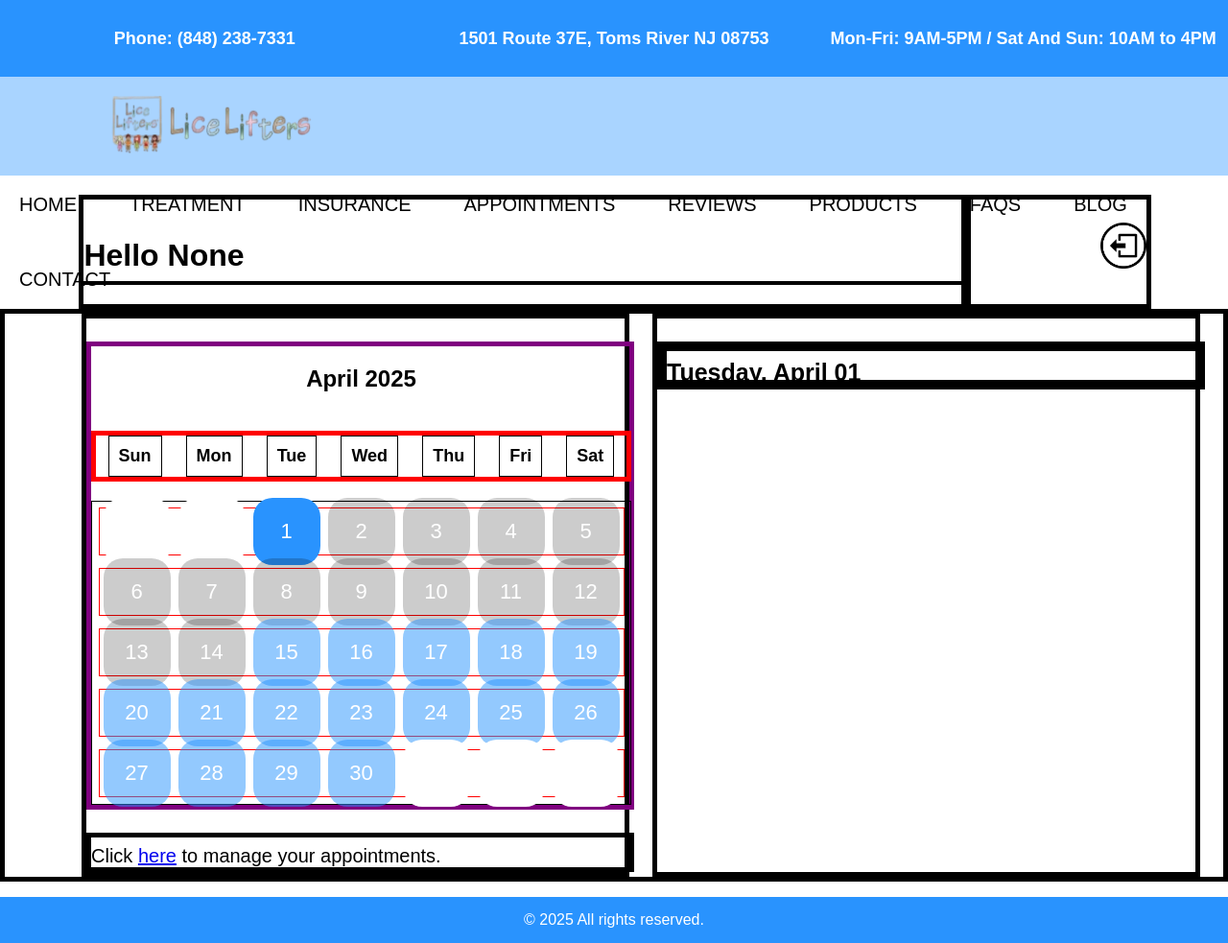
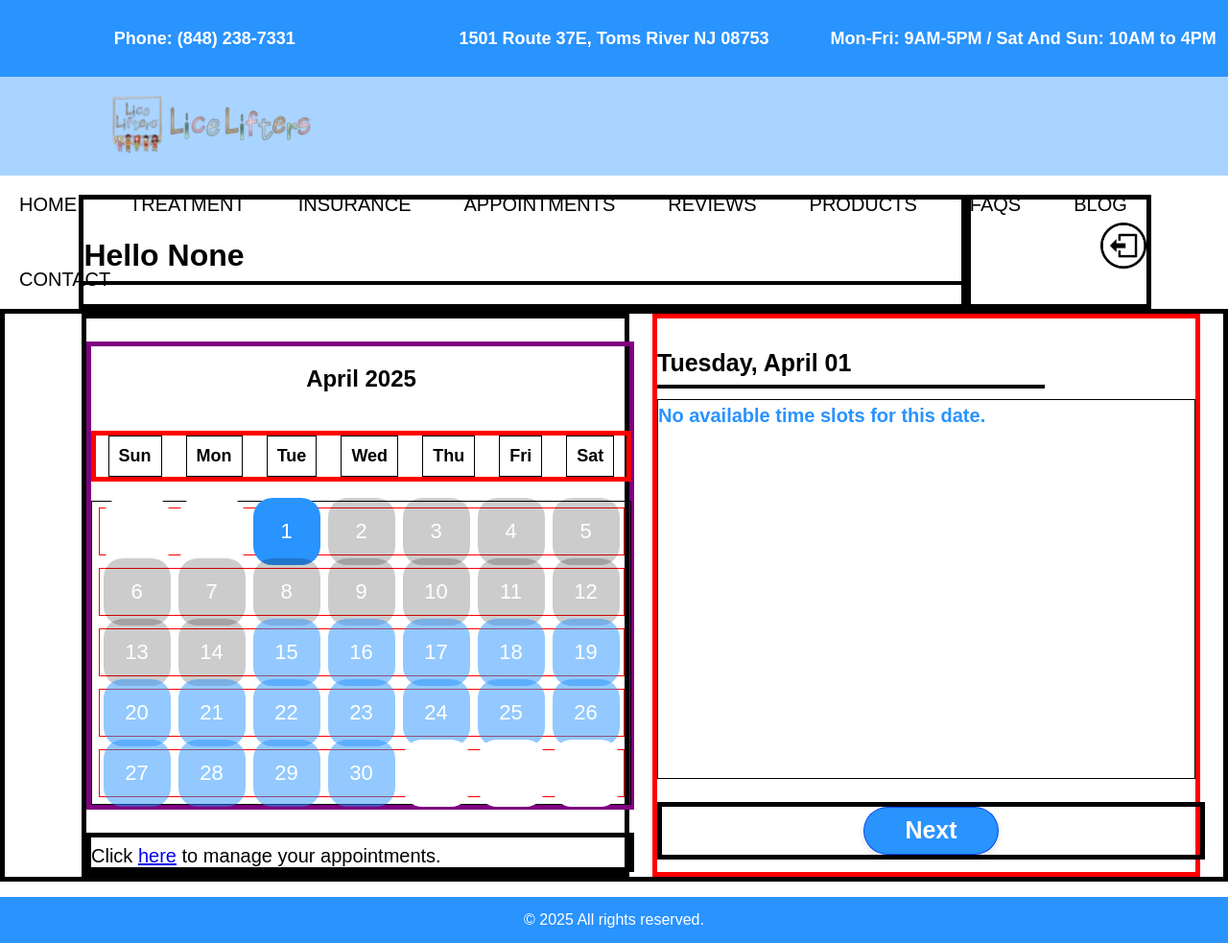
Before and after one commit to SulmanAwan/Lice-Lifters-EasyBook, a Flask app: page /customer/homepage?selected_date=2025-04-01 in a window 1280 px wide. Shown: the whole page at 96% size. Run offline with Flask 3, Linux system fonts and the light colour scheme; tables that the repository leaves empty hold one stand-in row (values such as "Sample post").

Commit message:
Route for rendering timeslots
- Created the route to handle rendering the available timeslots for the selected_date
- Made sure required data is being passed into the book appointment page

```diff
--- a/admin/templates/admin_homepage.html
+++ b/admin/templates/admin_homepage.html
@@ -54,7 +54,7 @@
                     Manage Bookings
                 </a>
                 <a href="{{ url_for('admin.admin_homepage') }}" class="admin-button">
-                    Fill Monthly Timeslots
+                    Manage Timeslots
                 </a>
             </div>
         </div>
--- a/customer/customer.py
+++ b/customer/customer.py
@@ -45,6 +45,9 @@ def customer_homepage():
     # Check if the selected date is blocked (Used for how the 'block' button will be displayed)
     is_blocked = check_if_date_blocked(selected_date)
 
+    # Get all the available timeslots for the selected_date and render them in the page
+    available_timeslots = get_available_timeslots_for_date(selected_date)
+
     # Finaally we pass in all the data required to render the homepage components (calendar, shifts, bookings, etc)
     return render_template('customer_homepage.html',
                           name=name, # Displayed on the top right of the page
@@ -54,7 +57,8 @@ def customer_homepage():
                           current_month=current_month, # The current month number (1-12)
                           current_year=current_year, # The current year (YYYY)
                           current_month_name=current_month_name, # The current month name (ie: January)
-                          is_blocked=is_blocked) # Boolean value indicating if the selected_date is blocked or not (used for configuring button text)
+                          is_blocked=is_blocked,    # Boolean value indicating if the selected_date is blocked or not (used for configuring button text)
+                          available_timeslots=available_timeslots)  # Available timeslots for the selected date
 
 
 def generate_calendar(year, month, selected_date):
@@ -215,7 +219,79 @@ def check_if_date_blocked(date):
     # We return the boolean value indicating if the date is blocked or not
     return blocked
 
+def format_time(datetime_delta):
+    # Helper method for converting the TIME datatypes from the database (HH:MM:SS) to a 12-hour string format with AM/PM
+
+    # We get the datetime_delta objects from the database and convert them to seconds
+    total_seconds = datetime_delta.total_seconds()
+
+    # We convert the total seconds to hours and minutes and parse them into integers (no longer objects)
+    hours = int(total_seconds // 3600)
+    minutes = int((total_seconds % 3600) // 60)
+
+    # Now that we have the hours we can determine whether the passed in time is AM or PM
+    if hours < 12:
+        period = "AM"
+    else:
+        period = "PM"
+
+    # We need to convert the hours from military time to a 12-hour format
+    display_hours = hours % 12
+
+    # If the hours are 0 it means it is 12 o clock and we need to display it as 12 instead of 0
+    if display_hours == 0:
+        display_hours = 12
+
+    # We return a formatted string that contains the time in the format 'HH:MM AM/PM'
+    return f"{display_hours}:{minutes:02d} {period}"
+
+def get_available_timeslots_for_date(date):
+
+    # Connect to database
+    conn = get_db_connection()
+    cursor = conn.cursor(dictionary=True)
+
+    try:
+        # Get the available timeslots for the selected date (current_bookings < max_bookings)
+        cursor.execute("""
+            SELECT slot_id, start_time, end_time, current_bookings, max_bookings
+            FROM time_slots
+            WHERE slot_date = %s AND current_bookings < max_bookings
+            ORDER BY start_time
+        """, (date,))
+
+        timeslots = cursor.fetchall()
+
+        # Format times for display and calculate the available timeslots
+        for slot in timeslots:
+            slot['start_time'] = format_time(slot['start_time'])
+            slot['end_time'] = format_time(slot['end_time'])
+
+            slot['available_slots'] = slot['max_bookings'] - slot['current_bookings']
+
+    except Exception as e:
+        # In the case of error display it to user
+        flash(f'Error fetching available timeslots: {str(e)}', 'error')
+        timeslots = []
+
+    finally:
+        cursor.close()
+        conn.close()
+
+    # Return the list of open timeslots for the selected date so it can be rendered in the page
+    return timeslots
 
 @customer.route('/manage_appointments', methods=['GET', 'POST'])
-def  manage_appointments():
+def manage_appointments():
     return render_template('manage_appointments.html')
+
+@customer.route('/book_appointment', methods=['GET','POST'])
+def book_appointment():
+    selected_date = request.form['selected_date']
+    slot_id = request.form['slot_id']
+    user_id = session.get('user_id')
+
+    return render_template('book_appointment.html',
+                           selected_date=selected_date,
+                           slot_id=slot_id,
+                           user_id=user_id)
--- a/customer/static/css/homepage/calendar-button-container/calendar.css
+++ b/customer/static/css/homepage/calendar-button-container/calendar.css
@@ -65,10 +65,14 @@
 .week a:hover{
     border-radius: 20px;
     background: #2993FE;
+
 }
 
 #block{
     background: rgba(0, 0, 0, 0.20);
+    pointer-events: none;
+    cursor: default;
+
 }
 
 #current{
--- a/customer/static/css/homepage/homepage_containers.css
+++ b/customer/static/css/homepage/homepage_containers.css
@@ -46,7 +46,7 @@
 /* BIG CONTAINER #2 */
 .info-container{
     display: flex;
-    border: 5px solid black;
+    border: 5px solid red;
     width: 80vh;
     height: auto;
     flex-direction: column;
@@ -54,7 +54,7 @@
 
 .current-date-header{
     display: flex;
-    border: 5px solid black;
+
     flex-wrap:wrap;
     width: 100%;
 }
@@ -71,47 +71,123 @@
 
 .date-label-container{
     display: flex;
-    border: 5px solid black;
+
     width: 100%;
     height: 5vh;
     margin-top: 3vh;
 }
 
-.shift-label-container{
+.current-date-header h1{
+    margin: 0;
+}
+
+.current-date-header hr{
+    border: none;
+    background-color: black;
+    margin: 8px 0 20px 0;
+    width: 50vh;
+    border: 2px solid black;
+}
+
+.button-container{
     display: flex;
     border: 5px solid black;
     width: 100%;
-    height: 5vh;
+    min-height: 5vh;
     margin-top: 3vh;
+    align-items: center;
+    justify-content: center;
 }
 
-.shift-employees-container{
+#next{
     display: flex;
-    border: 5px solid black;
-    width: 100%;
-    min-height: 20vh;
+    align-items: center;
+    justify-content: center;
+    border-radius: 30px;
+    border: 1px solid rgba(0, 57, 244, 0.835);
+    background: rgba(41, 147, 254, 1);
+    font-weight: bold;
+    text-align: center;
+    box-shadow: 0 4px 6px rgba(0, 0, 0, 0.1);
+    transition: all 0.3s ease;
+    color: white;
+    width: 25%;
+    height: 50px;
     flex-direction: column;
-    height: auto;
-    margin-top: 3vh;
-    flex-wrap: wrap;
+    justify-content: center;
+    flex-shrink: 0;
+    text-align: center;
+    font-family: "Delval Galanogrotesque", sans-serif;
+    font-size: 25px;
+    font-style: normal;
+    font-weight: 800;
+    line-height: normal;
+    text-decoration: none;
 }
 
-.bookings-label-container{
-    display: flex;
-    border: 5px solid black;
-    width: 100%;
-    height: 5vh;
-    margin-top: 3vh;
+#next:hover {
+    cursor: pointer;
 }
 
-.bookings-container{
+.timeslots-container {
     display: flex;
-    border: 5px solid black;
+    flex-wrap: wrap;
+    gap: 20px;
+    margin: 20px 0;
+    min-height: 49.2vh;
+    border: 1px solid black;
+    align-content: flex-start;
+}
+
+.timeslot-item {
+    flex: 0 0 calc(33.333% - 33.33px);
+    position: relative;
+    height: auto;
+    margin-right: 20px;
+}
+
+.timeslot-radio {
+    position: absolute;
+    opacity: 0;
+    width: 0;
+    height: 0;
+}
+
+.timeslot-label {
+    display: flex;
+    flex-direction: column;
+    justify-content: center;
+    align-items: center;
+    background-color: white;
+    border: 2px solid #e6e6e6;
+    border-radius: 8px;
+    padding: 8px 8px;
+    text-align: center;
+    cursor: pointer;
+    transition: all 0.2s ease;
+    height: auto;
+    min-height: 60px;
     width: 100%;
-    min-height: 34vh;
-    height: auto;
-    margin-top: 3vh;
-    flex-direction: row;
-    flex-wrap: wrap;
-    gap: 5vh;
 }
+
+.timeslot-label:hover {
+    border-color: #2993FE;
+}
+
+.timeslot-radio:checked + .timeslot-label {
+    background-color: #e6f2ff;
+
+    border-color: #2993FE;
+    box-shadow: 0 2px 8px rgba(33, 150, 243, 0.1);
+}
+.availability {
+    font-size: 14px;
+    color: #666;
+    margin-top: 5px;
+}
+
+.no-slots-message{
+    font-size: 20px;
+    color: #2993FE;
+    margin-top: 5px;
+}
--- a/customer/templates/customer_homepage.html
+++ b/customer/templates/customer_homepage.html
@@ -37,14 +37,38 @@
             <div class="date-label-container">
                 <div class="current-date-header">
                     <h1 id="datetime"><b>{{ display_date }}<br>
+                    <hr>
                 </div>
             </div>
 
+            <form action="{{ url_for('customer.book_appointment') }}" method="POST">
+                <input type="hidden" name="selected_date" value="{{ selected_date }}">
 
+                <div class="timeslots-container">
+                    {% if available_timeslots %}
+                        {% for slot in available_timeslots %}
+                            <div class="timeslot-item">
+                                <input type="radio" class="timeslot-radio" id="slot-{{ slot.slot_id }}" name="slot_id" value="{{ slot.slot_id }}">
+
+                                <label class="timeslot-label" for="slot-{{ slot.slot_id }}">
+                                    {{ slot.start_time }} - {{ slot.end_time }}
+                                    <div class="availability">{{ slot.available_slots }} spot(s) available</div>
+                                </label>
+                            </div>
+                        {% endfor %}
+                    {% else %}
+                        <div class="no-slots-message">
+                            No available time slots for this date.
+                        </div>
+                    {% endif %}
+                </div>
+
+                <div class="button-container">
+                    <button type="submit" id="next">Next</button>
+                </div>
+            </form>
 
         </div>
-
-
     </div>
 
 {% endblock %}
```
Also changed, not shown: customer/templates/book_appointment.html (added, +13 -0 lines).
